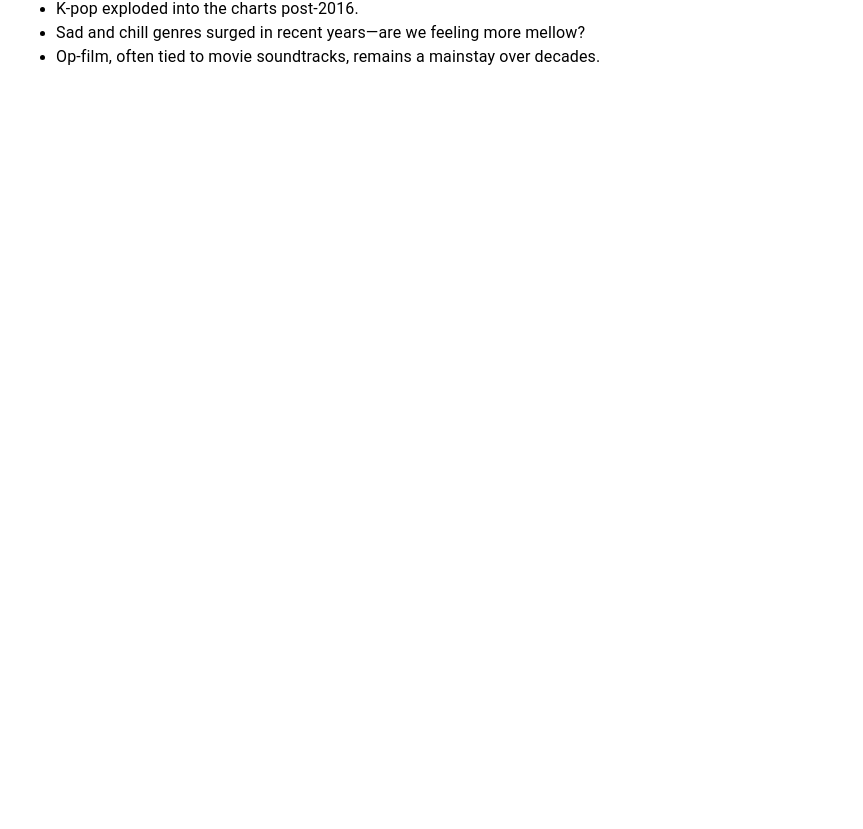
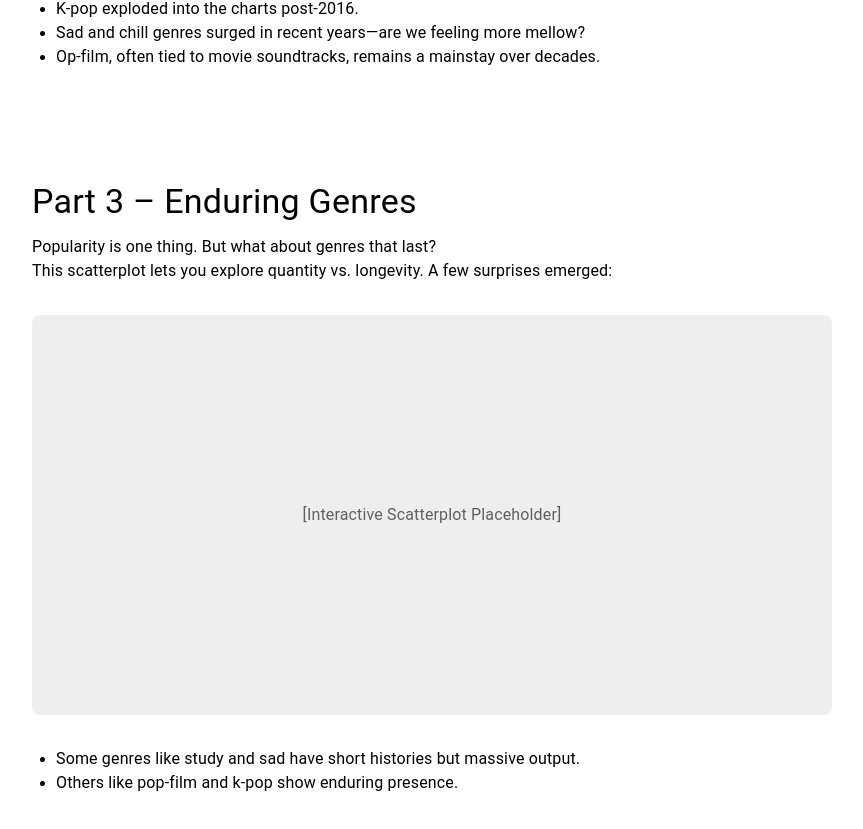
Before and after one commit to Ottaliam/649-music, a React (Vite) app: page / in a window 1280 px wide. Shown: the part 1277-2106 px from the top of the page, without its empty margins (208-1071 px from the left). Before the commit the page ends 1418 px from the top, so only its background shows below. Built offline with nearby package versions, Linux system fonts and the light colour scheme.

Commit message:
Add section 3

```diff
--- a/src/App.jsx
+++ b/src/App.jsx
@@ -1,6 +1,7 @@
 import Introduction from "./sections/Introduction.jsx";
 import Title from "./sections/Title.jsx";
 import YearByYearStars from "./sections/YearByYearStars.jsx";
+import EnduringGenres from "./sections/EnduringGenres.jsx";
 
 const App = () => {
   return (
@@ -8,6 +9,7 @@
       <Title />
       <Introduction />
       <YearByYearStars />
+      <EnduringGenres />
     </>
   );
 }
--- /dev/null
+++ b/src/sections/EnduringGenres.jsx
@@ -0,0 +1,50 @@
+import {Box, Typography} from "@mui/material";
+
+const EnduringGenres = () => {
+  return (
+    <Box component="section" sx={{ maxWidth: 800, mx: 'auto', py: 6, px: 2 }}>
+      <Typography variant="h4" component="h2" gutterBottom>
+        Part 3 – Enduring Genres
+      </Typography>
+      <Typography variant="body1">
+        Popularity is one thing. But what about genres that last?
+      </Typography>
+      <Typography variant="body1">
+        This scatterplot lets you explore quantity vs. longevity. A few surprises emerged:
+      </Typography>
+
+      {/* Placeholder for the upcoming interactive visualization */}
+      <Box
+        sx={{
+          width: '100%',
+          height: 400,
+          bgcolor: 'grey.200',
+          borderRadius: 2,
+          display: 'flex',
+          alignItems: 'center',
+          justifyContent: 'center',
+          my: 4,
+        }}
+      >
+        <Typography variant="subtitle1" color="text.secondary">
+          [Interactive Scatterplot Placeholder]
+        </Typography>
+      </Box>
+
+      <Box component="ul" sx={{ pl: 3 }}>
+        <li>
+          <Typography variant="body1">
+            Some genres like study and sad have short histories but massive output.
+          </Typography>
+        </li>
+        <li>
+          <Typography variant="body1">
+            Others like pop-film and k-pop show enduring presence.
+          </Typography>
+        </li>
+      </Box>
+    </Box>
+  );
+}
+
+export default EnduringGenres;
```
